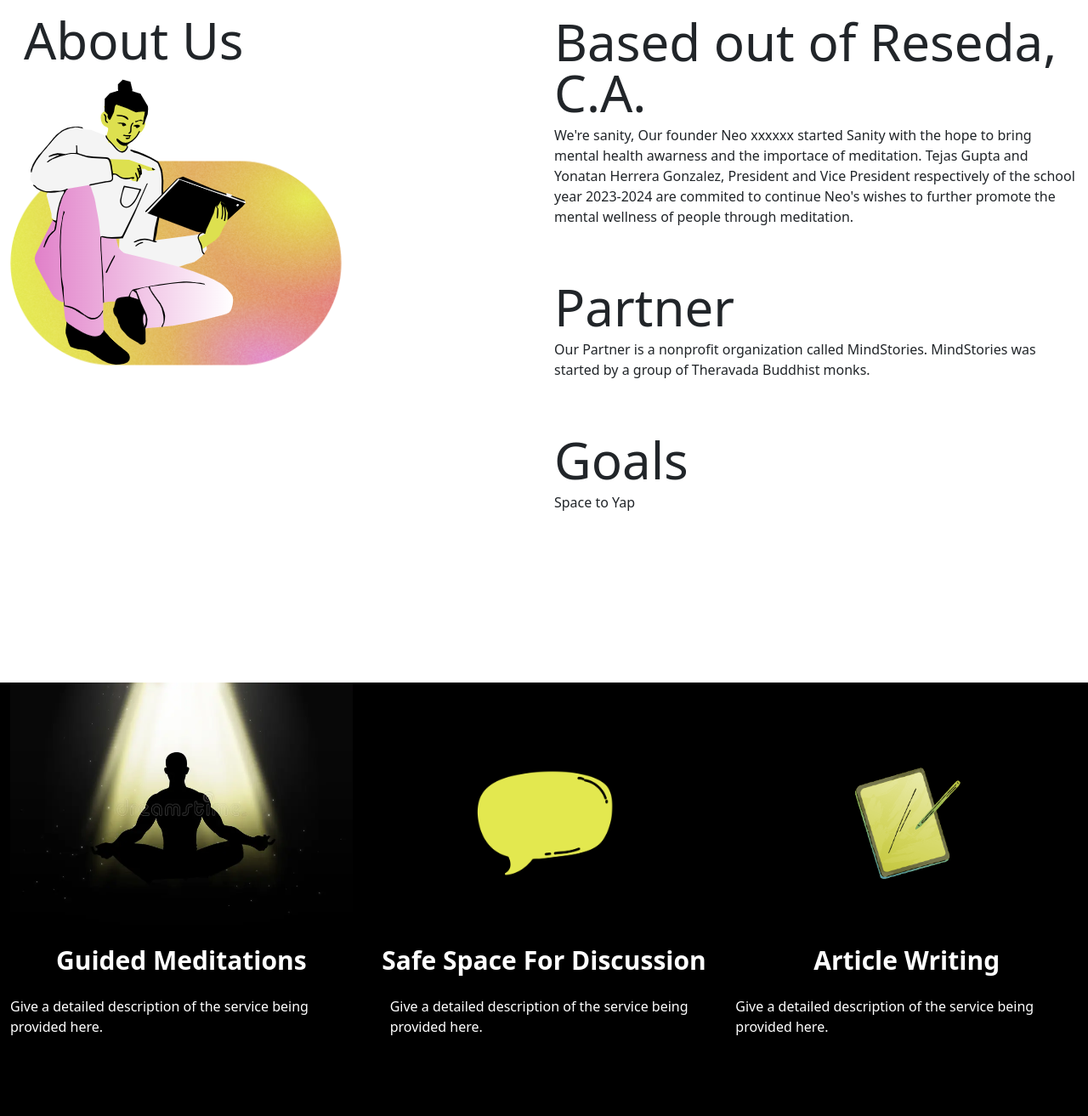
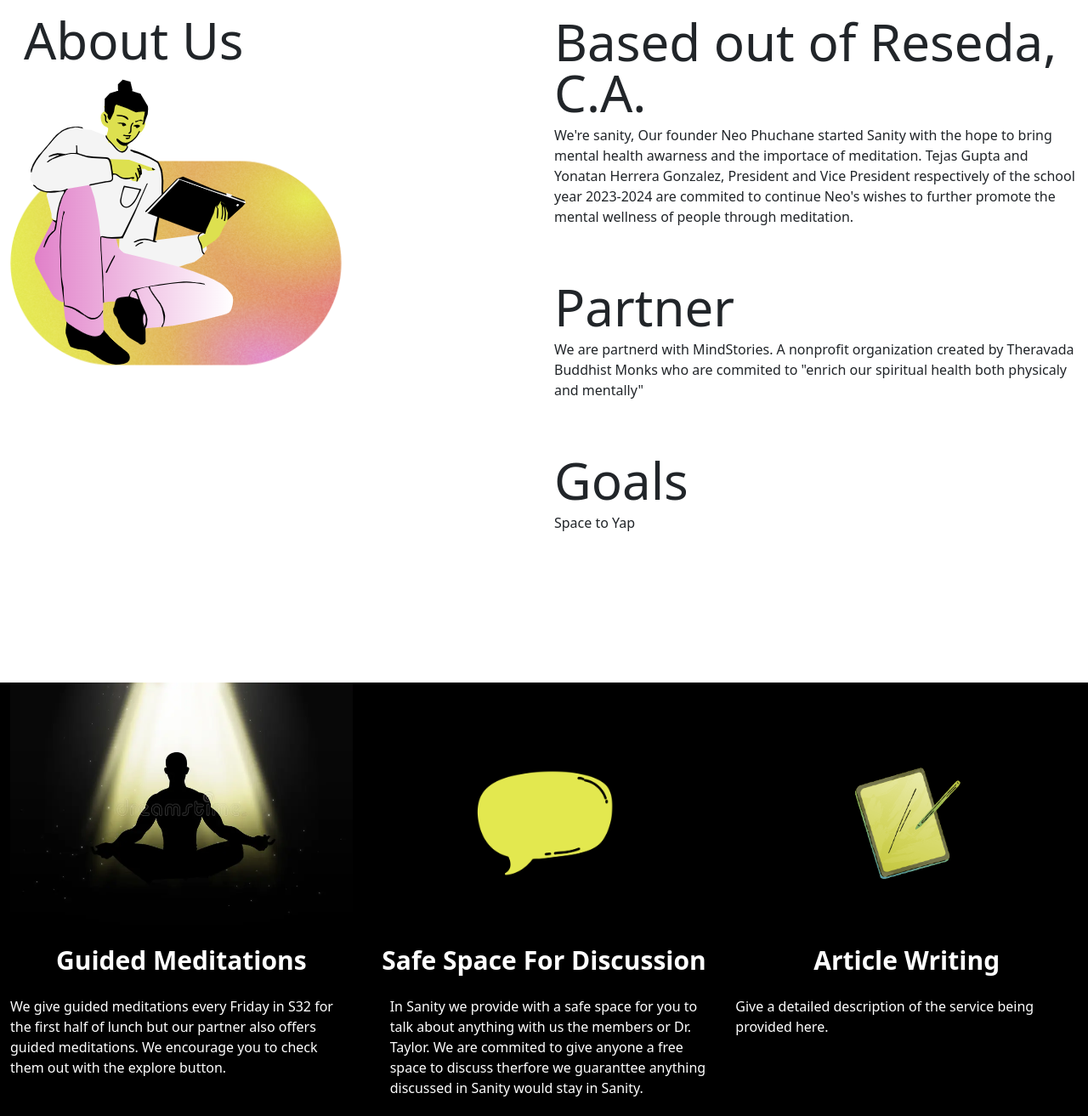
Before and after one commit to yherrera0044/SanityRCHS, a website built with Vite: page index.html in a window 1280 px wide. Shown: the part 1733-3046 px from the top of the page at 85% size. Built offline with nearby package versions, Linux system fonts and the light colour scheme.

Commit message:
worked on more details

```diff
--- a/index.html
+++ b/index.html
@@ -180,7 +180,7 @@
             Based out of Reseda, C.A.
           </p>
           <p class="mt-2">
-            We're sanity, Our founder Neo xxxxxx started Sanity with the hope to
+            We're sanity, Our founder Neo Phuchane started Sanity with the hope to
             bring mental health awarness and the importace of meditation. Tejas
             Gupta and Yonatan Herrera Gonzalez, President and Vice President
             respectively of the school year 2023-2024 are commited to continue
@@ -190,8 +190,7 @@
           <p class="font-normal text-6xl mt-5 pt-3">Partner</p>
 
           <p class="mt-2">
-            Our Partner is a nonprofit organization called MindStories.
-            MindStories was started by a group of Theravada Buddhist monks.
+            We are partnerd with MindStories. A nonprofit organization created by Theravada Buddhist Monks who are commited to "enrich our spiritual health both physicaly and mentally"
           </p>
           <p class="font-normal text-6xl mt-5 pt-3">Goals</p>
           <p class="mt-2">Space to Yap</p>
@@ -246,12 +245,12 @@
       <div class="row">
         <div class="col">
           <p class="mt-4 text-white">
-            Give a detailed description of the service being provided here.
+            We give guided meditations every Friday in S32 for the first half of lunch but our partner also offers guided meditations. We encourage you to check them out with the explore button.
           </p>
         </div>
         <div class="col">
           <p class="mt-4 ml-5 text-white">
-            Give a detailed description of the service being provided here.
+            In Sanity we provide with a safe space for you to talk about anything with us the members or Dr. Taylor. We are commited to give anyone a free space to discuss therfore we guaranttee anything discussed in Sanity would stay in Sanity.
           </p>
         </div>
         <div class="col">
```
